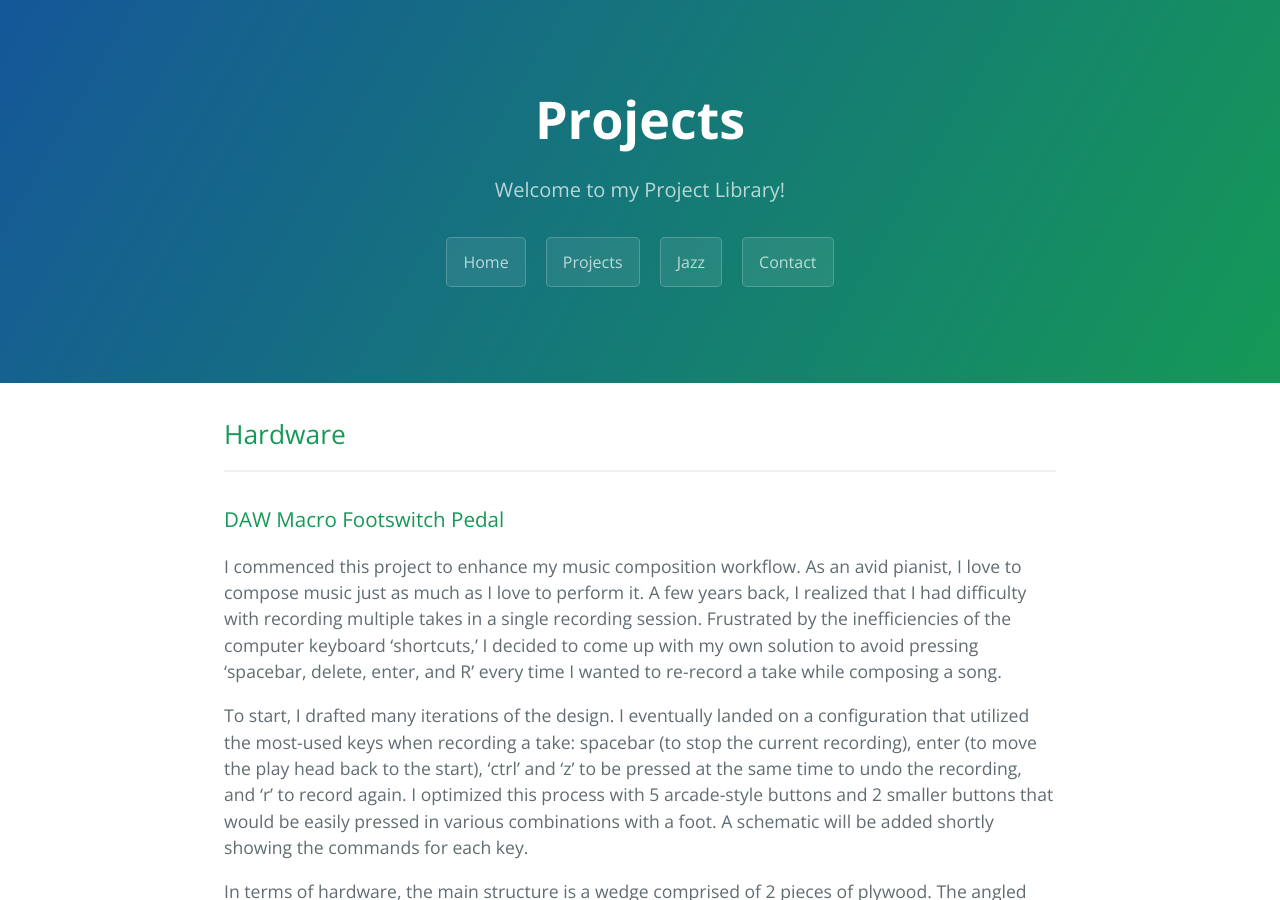
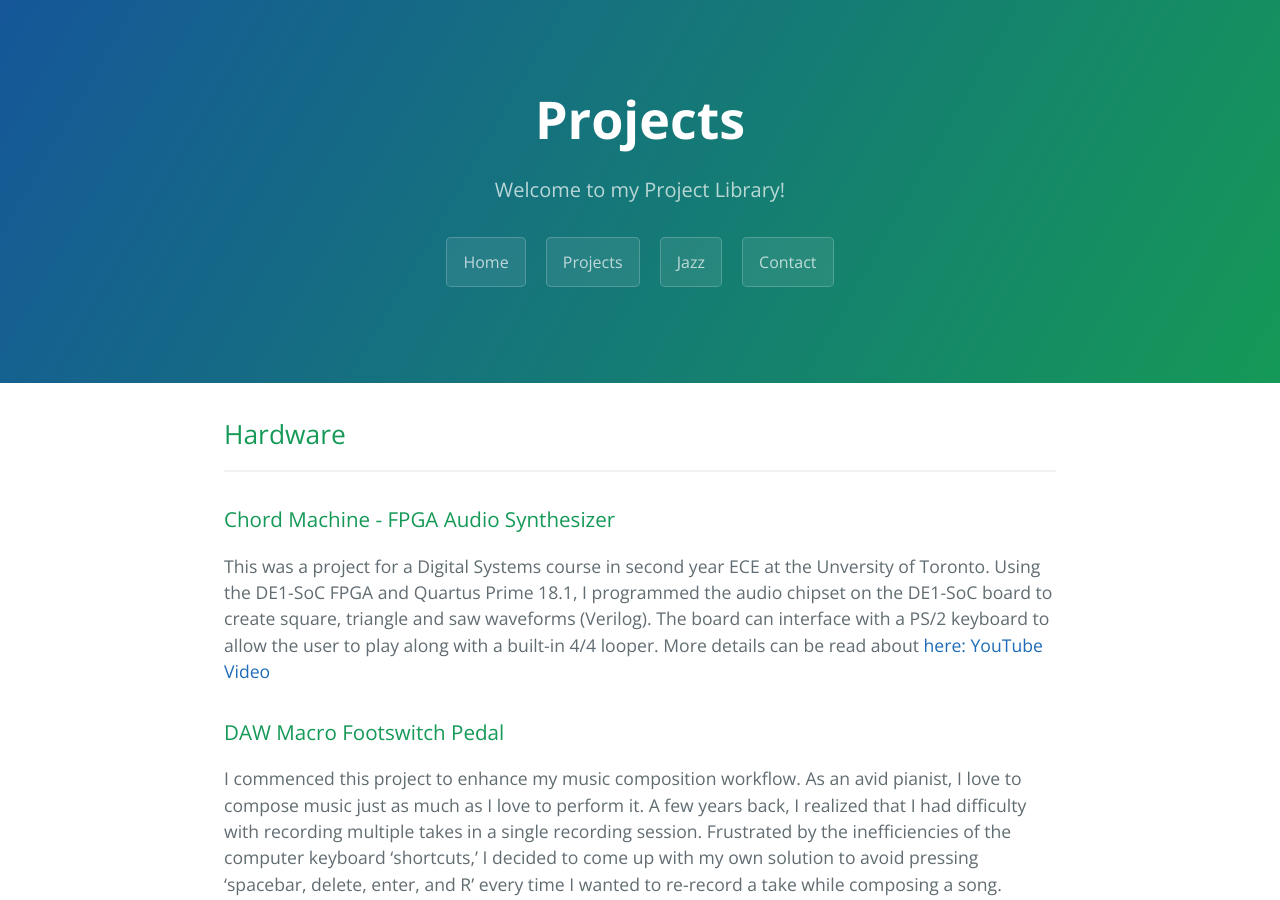
Before and after one commit to yixin0829/Cayman, a Jekyll site: the page built from project-library.md, in a window 1280 px wide and 900 px high. Built offline with Jekyll 4.4.1, drawn with Linux system fonts in a browser that asks for light colours.

Commit message:
Update project-library.md

```diff
--- a/project-library.md
+++ b/project-library.md
@@ -6,6 +6,10 @@ description: Welcome to my Project Library!
 
 ## Hardware
 * * *
+
+### Chord Machine - FPGA Audio Synthesizer
+This was a project for a Digital Systems course in second year ECE at the Unversity of Toronto. Using the DE1-SoC FPGA and Quartus Prime 18.1, I programmed the audio chipset on the DE1-SoC board to create square, triangle and saw waveforms (Verilog). The board can interface with a PS/2 keyboard to allow the user to play along with a built-in 4/4 looper. More details can be read about [here:](https://github.com/iWebster28/Music/blob/master/ChordMachine/ChordMachineFinal/ECE241%20Final%20Project%20Report%20-%20Ian%20Webster%20-%20Github.pdf)
+[YouTube Video](https://youtu.be/eF6zlbV_rJg)
 
 ### DAW Macro Footswitch Pedal
 I commenced this project to enhance my music composition workflow. As an avid pianist, I love to compose music just as much as I love to perform it. A few years back, I realized that I had difficulty with recording multiple takes in a single recording session. Frustrated by the inefficiencies of the computer keyboard 'shortcuts,' I decided to come up with my own solution to avoid pressing 'spacebar, delete, enter, and R' every time I wanted to re-record a take while composing a song.
```
